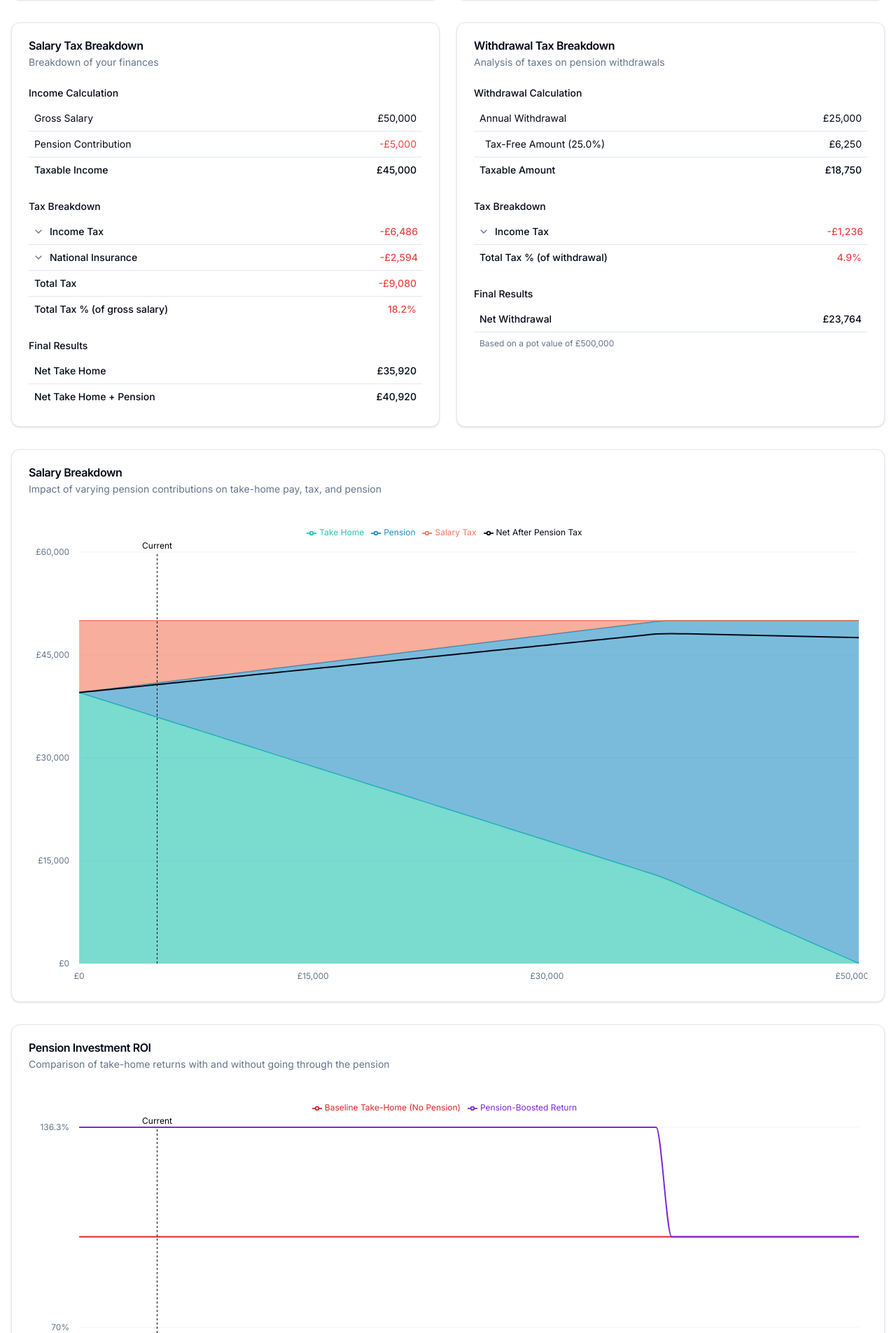
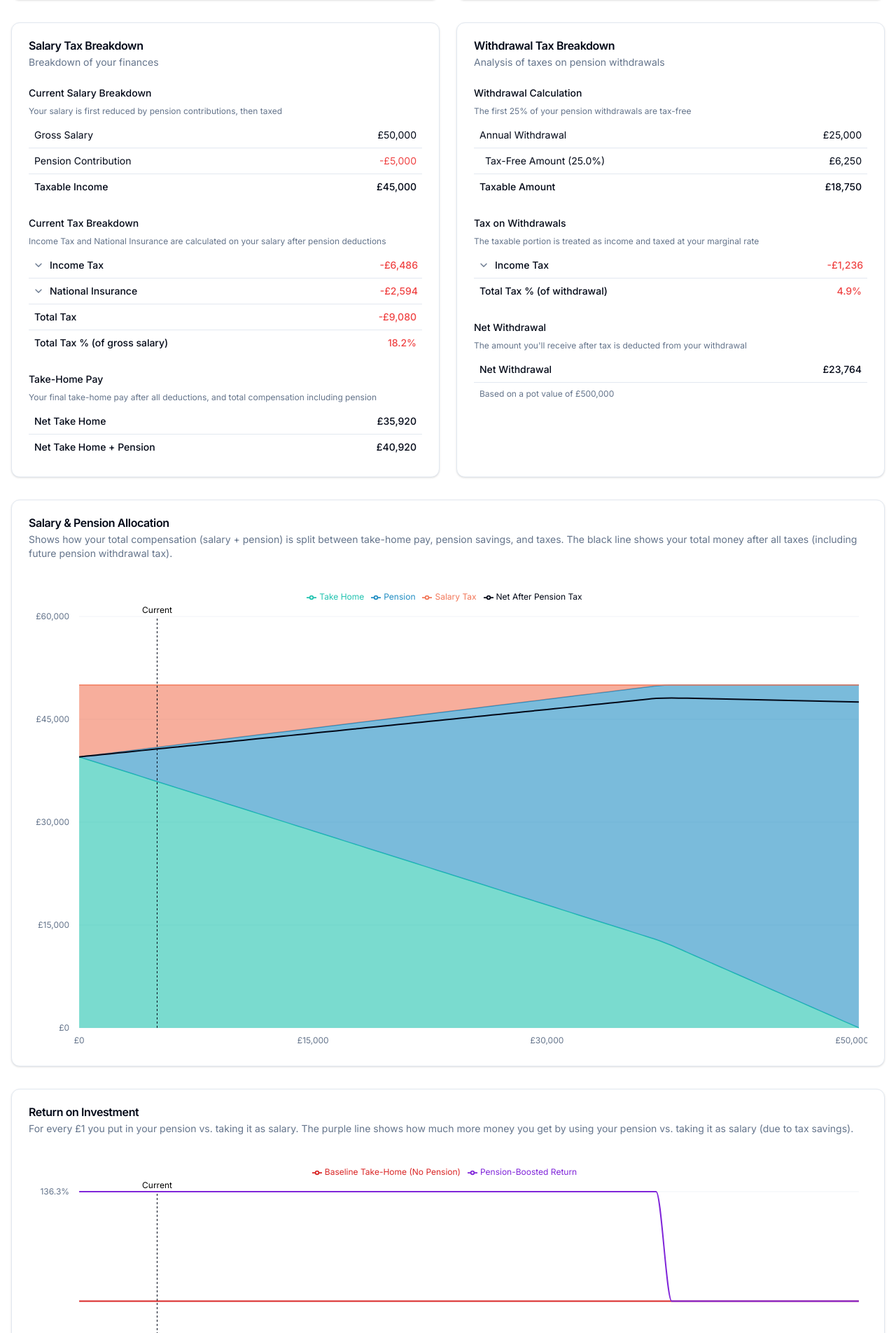
Before and after one commit to FranciscoMoretti/uk-pension-contributions-calculator, a Next.js app: page / in a window 1280 px wide. Shown: the part 395-2300 px from the top of the page at 70% size. Built offline with nearby package versions, Linux system fonts and the light colour scheme.

Commit message:
more clarity

```diff
--- a/src/app/page.tsx
+++ b/src/app/page.tsx
@@ -29,19 +29,6 @@ const formSchema = z.object({
   potValue: z.number().min(0),
   annualWithdrawal: z.number().min(0),
 });
-
-const handleNumberInput = (value: string) => {
-  // Allow empty string for backspace/delete operations
-  if (value === "") return 0;
-
-  // Remove any non-digit characters except decimal point
-  const sanitized = value.replace(/[^\d.]/g, "");
-  // Ensure only one decimal point
-  const parts = sanitized.split(".");
-  const cleaned = parts[0] + (parts.length > 1 ? "." + parts[1] : "");
-
-  return Number(cleaned) || 0;
-};
 
 export default function PensionCalculator() {
   "use no memo";
--- a/src/components/MarginalROIChart.tsx
+++ b/src/components/MarginalROIChart.tsx
@@ -39,8 +39,8 @@ export function MarginalROIChart({
     <BaseChart
       data={processedData}
       config={chartConfig}
-      title="Pension Investment ROI"
-      description="Comparison of take-home returns with and without going through the pension"
+      title="Return on Investment"
+      description="For every £1 you put in your pension vs. taking it as salary. The purple line shows how much more money you get by using your pension vs. taking it as salary (due to tax savings)."
       currentValue={currentPension}
       xAxisKey="pension"
       lines={["baselineReturn", "pensionBoost"]}
--- a/src/components/SalaryBreakdownChart.tsx
+++ b/src/components/SalaryBreakdownChart.tsx
@@ -41,8 +41,8 @@ export function SalaryBreakdownChart({
     <BaseChart
       data={data}
       config={chartConfig}
-      title="Salary Breakdown"
-      description="Impact of varying pension contributions on take-home pay, tax, and pension"
+      title="Salary & Pension Allocation"
+      description="Shows how your total compensation (salary + pension) is split between take-home pay, pension savings, and taxes. The black line shows your total money after all taxes (including future pension withdrawal tax)."
       currentValue={currentPension}
       xAxisKey="pension"
       areas={["takeHome", "pensionContribution", "tax"]}
--- a/src/components/TaxBreakdown.tsx
+++ b/src/components/TaxBreakdown.tsx
@@ -32,7 +32,10 @@ export function TaxBreakdown({
     <div className="space-y-6">
       {/* Income Calculation */}
       <div>
-        <h3 className="text-sm font-medium mb-2">Income Calculation</h3>
+        <h3 className="text-sm font-medium mb-2">Current Salary Breakdown</h3>
+        <div className="text-xs text-muted-foreground mb-2">
+          Your salary is first reduced by pension contributions, then taxed
+        </div>
         <Table>
           <TableBody>
             <TableRow>
@@ -59,7 +62,11 @@ export function TaxBreakdown({
 
       {/* Tax Breakdown */}
       <div>
-        <h3 className="text-sm font-medium mb-2">Tax Breakdown</h3>
+        <h3 className="text-sm font-medium mb-2">Current Tax Breakdown</h3>
+        <div className="text-xs text-muted-foreground mb-2">
+          Income Tax and National Insurance are calculated on your salary after
+          pension deductions
+        </div>
         <Accordion type="multiple" className="">
           {/* Income Tax Bands */}
           <AccordionItem value="income-tax" className="border-0">
@@ -155,7 +162,11 @@ export function TaxBreakdown({
 
       {/* Final Results */}
       <div>
-        <h3 className="text-sm font-medium mb-2">Final Results</h3>
+        <h3 className="text-sm font-medium mb-2">Take-Home Pay</h3>
+        <div className="text-xs text-muted-foreground mb-2">
+          Your final take-home pay after all deductions, and total compensation
+          including pension
+        </div>
         <Table>
           <TableBody>
             <TableRow>
--- a/src/components/TaxComparisonChart.tsx
+++ b/src/components/TaxComparisonChart.tsx
@@ -13,23 +13,23 @@ interface ChartData {
 
 const chartConfig = {
   marginalReliefPercentage: {
-    label: "Marginal Tax Relief",
+    label: "Immediate Tax Savings",
     color: "hsl(var(--chart-4))",
   },
   taxSalaryPercentage: {
-    label: "Salary Tax",
+    label: "Current Salary Tax Rate",
     color: "hsl(var(--chart-5))",
   },
   taxPensionPercentage: {
-    label: "Pension Withdrawal Tax ",
+    label: "Future Pension Tax Rate",
     color: "hsl(var(--chart-6))",
   },
   combinedTaxPercentage: {
-    label: "Combined Tax",
+    label: "Total Tax Rate",
     color: "hsl(var(--foreground))",
   },
   marginalCombinedReliefPercentage: {
-    label: "Marginal Combined Relief",
+    label: "Net Tax Savings",
     color: "hsl(var(--chart-3))",
   },
 } satisfies ChartConfig;
@@ -45,8 +45,8 @@ export function TaxComparisonChart({
     <BaseChart
       data={data}
       config={chartConfig}
-      title="Tax Rate Comparison"
-      description="Comparison of different tax rates based on pension contribution"
+      title="Tax Rates & Savings"
+      description="Shows your current tax rates and potential savings. The black line shows your total tax rate (salary + future pension). The blue line shows your net tax savings after considering both current and future taxes."
       currentValue={currentPension}
       xAxisKey="pension"
       lines={[
--- a/src/components/WithdrawalBreakdown.tsx
+++ b/src/components/WithdrawalBreakdown.tsx
@@ -33,6 +33,9 @@ export function WithdrawalBreakdown({
       {/* Withdrawal Calculation */}
       <div>
         <h3 className="text-sm font-medium mb-2">Withdrawal Calculation</h3>
+        <div className="text-xs text-muted-foreground mb-2">
+          The first 25% of your pension withdrawals are tax-free
+        </div>
         <Table>
           <TableBody>
             <TableRow>
@@ -61,7 +64,11 @@ export function WithdrawalBreakdown({
 
       {/* Tax Breakdown */}
       <div>
-        <h3 className="text-sm font-medium mb-2">Tax Breakdown</h3>
+        <h3 className="text-sm font-medium mb-2">Tax on Withdrawals</h3>
+        <div className="text-xs text-muted-foreground mb-2">
+          The taxable portion is treated as income and taxed at your marginal
+          rate
+        </div>
         <Accordion type="multiple">
           <AccordionItem value="income-tax" className="border-0">
             <AccordionTrigger className="hover:no-underline py-2 [&[data-state=open]_svg]:rotate-180 w-full flex justify-between items-center hover:bg-muted/50 px-1.5">
@@ -114,7 +121,11 @@ export function WithdrawalBreakdown({
 
       {/* Final Results */}
       <div>
-        <h3 className="text-sm font-medium mb-2">Final Results</h3>
+        <h3 className="text-sm font-medium mb-2">Net Withdrawal</h3>
+        <div className="text-xs text-muted-foreground mb-2">
+          The amount you&apos;ll receive after tax is deducted from your
+          withdrawal
+        </div>
         <Table>
           <TableBody>
             <TableRow>
--- a/src/components/WithdrawalChart.tsx
+++ b/src/components/WithdrawalChart.tsx
@@ -16,11 +16,11 @@ const chartConfig = {
     color: "hsl(var(--chart-3))",
   },
   taxable: {
-    label: "Taxable",
+    label: "After-Tax Portion",
     color: "hsl(var(--chart-1))",
   },
   tax: {
-    label: "Tax",
+    label: "Tax Paid",
     color: "hsl(var(--chart-2))",
   },
 } satisfies ChartConfig;
@@ -36,8 +36,8 @@ export function WithdrawalChart({
     <BaseChart
       data={data}
       config={chartConfig}
-      title="Withdrawal Breakdown"
-      description="Impact of varying withdrawal amounts on tax and take-home amount"
+      title="Pension Withdrawal Breakdown"
+      description="Shows how much you'll get to keep from your pension withdrawals. Part of it is tax-free due to LSA, and the rest is taxed as income."
       currentValue={currentWithdrawal}
       xAxisKey="withdrawal"
       areas={["taxFree", "taxable", "tax"]}
```
